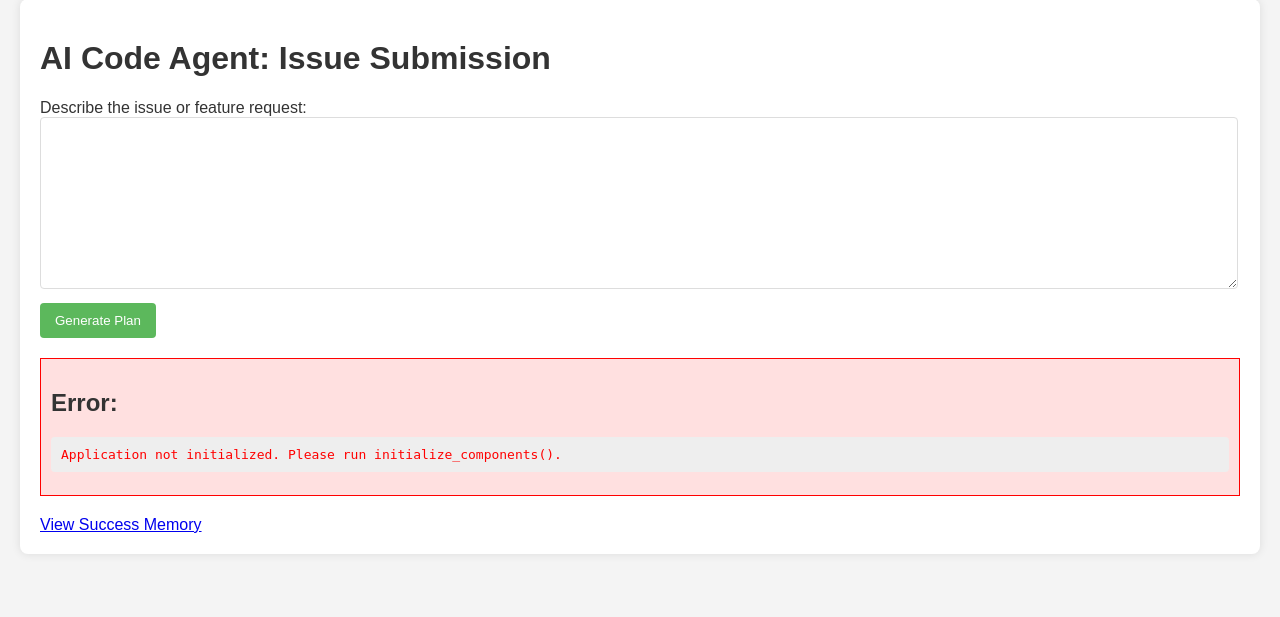
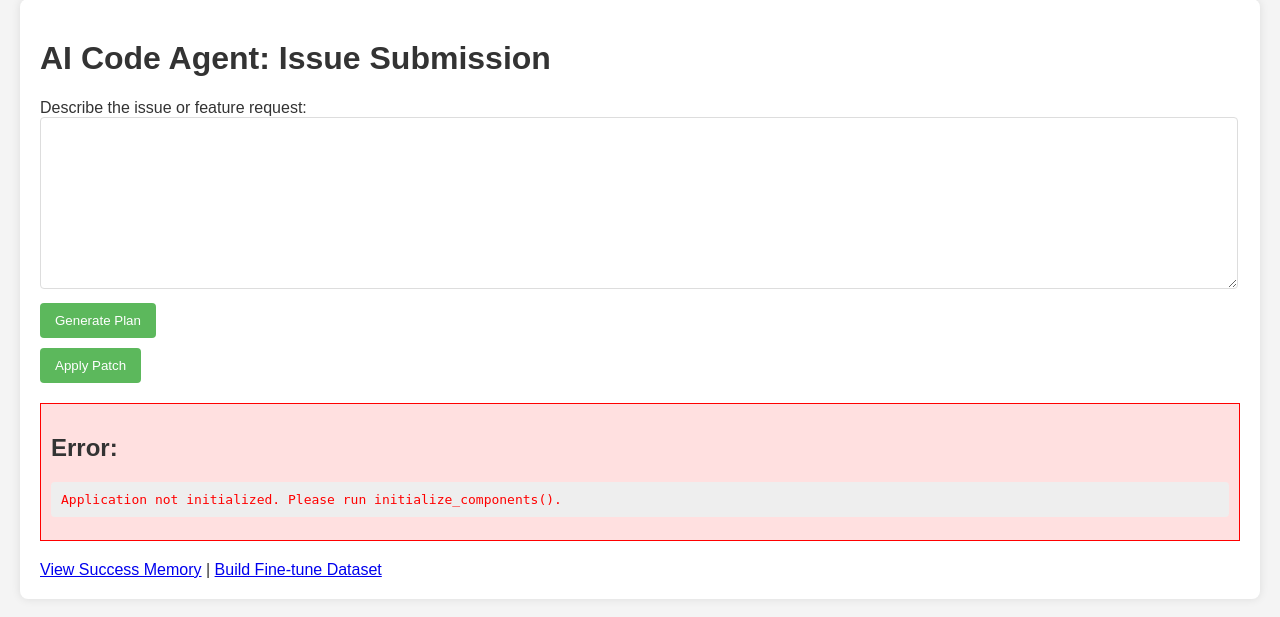
Before and after one commit to shefben/diffuseLLM_agent, a Flask app: page / in a window 1280 px wide. Shown: the part 21-638 px from the top of the page. Run offline with Flask 3, Linux system fonts and the light colour scheme; parts of the project's set-up code (start-up, migrations or seed data) failed here and were passed over.

Commit message:
Extend web UI and success logging

```diff
--- a/src/planner/phase_planner.py
+++ b/src/planner/phase_planner.py
@@ -958,6 +958,7 @@ Score:"""
                                     diff_summary=diff_summary,
                                     successful_script_str=validated_patch_script,
                                     patch_source=patch_source,
+                                    predicted_core=predicted_core,
                                     verbose=self.verbose,
                                 )
                                 if log_success:
--- a/src/utils/memory_logger.py
+++ b/src/utils/memory_logger.py
@@ -19,6 +19,7 @@ def log_successful_patch(
     diff_summary: str,
     successful_script_str: str,
     patch_source: Optional[str],
+    predicted_core: Optional[str] = None,
     verbose: bool = False,
     embedding_model: Optional["SentenceTransformer"] = None,
 ) -> bool:
@@ -31,6 +32,7 @@ def log_successful_patch(
         diff_summary: A string summary of the diff (e.g., from difflib).
         successful_script_str: The LibCST script string that was successful.
         patch_source: Information about which agent component generated the patch.
+        predicted_core: The core ("LLMCore" or "DiffusionCore") predicted to succeed.
         verbose: If True, prints success/failure messages.
 
     Returns:
@@ -58,6 +60,7 @@ def log_successful_patch(
         "successful_diff_summary": diff_summary,
         "successful_script": successful_script_str,
         "patch_source": patch_source if patch_source else "Unknown",
+        "predicted_core": predicted_core,
     }
 
     # Embed diff and script using a SentenceTransformer if provided
--- a/webapp/app.py
+++ b/webapp/app.py
@@ -1,4 +1,4 @@
-from flask import Flask, render_template, request
+from flask import Flask, render_template, request, redirect, url_for
 import sys
 from pathlib import Path
 import json  # For json.dumps as a fallback for displaying objects
@@ -15,6 +15,7 @@ try:
     from src.planner.spec_model import Spec
     from src.profiler.orchestrator import run_phase1_style_profiling_pipeline
     from src.utils.memory_logger import load_success_memory
+    from src.learning.ft_dataset import build_finetune_dataset
 except ImportError as e:
     print(
         f"Error importing project modules in webapp/app.py: {e}. Ensure PROJECT_ROOT is correct and src modules are accessible."
@@ -31,6 +32,9 @@ except ImportError as e:
 
     def run_phase1_style_profiling_pipeline(*_a, **_k):  # type: ignore
         return {"error": "profiling failed"}
+
+    def build_finetune_dataset(*_a, **_k):  # type: ignore
+        return False
 
     Spec = dict  # Placeholder type
 
@@ -200,6 +204,49 @@ def view_memory():
     return render_template("memory.html", entries=recent_entries)
 
 
+@app.route("/apply_patch", methods=["POST"])
+def apply_patch_route():
+    """Run full patch generation for an issue and redirect to memory."""
+    if not initialized:
+        return "Application not initialized", 503
+
+    issue_text = request.form.get("issue_text", "")
+    if not issue_text:
+        return redirect(url_for("index"))
+
+    spec_obj = phase_planner_global.spec_normalizer.normalise_request(issue_text)
+    if spec_obj is None or isinstance(spec_obj, dict) and "error" in spec_obj:
+        return render_template(
+            "index.html",
+            submitted_issue=issue_text,
+            spec_data=None,
+            plan_data=None,
+            error_message="Spec normalization failed",
+        )
+
+    phase_planner_global.plan_phases(spec_obj)
+    return redirect(url_for("view_memory"))
+
+
+@app.route("/prepare_dataset")
+def prepare_dataset_route():
+    """Generate a fine-tuning dataset from success memory."""
+    if not initialized:
+        return "Application not initialized", 503
+
+    data_dir = Path(app_config_global.get("general", {}).get("data_dir", ".agent_data"))
+    if not data_dir.is_absolute():
+        project_root = Path(
+            app_config_global.get("general", {}).get("project_root", ".")
+        )
+        data_dir = project_root / data_dir
+
+    output_path = data_dir / "finetune_dataset.jsonl"
+    ok = build_finetune_dataset(data_dir, output_path, verbose=True)
+    message = f"Dataset written to {output_path}" if ok else "Failed to build dataset"
+    return render_template("dataset.html", message=message)
+
+
 if __name__ == "__main__":
     import argparse
 
--- a/webapp/templates/index.html
+++ b/webapp/templates/index.html
@@ -18,10 +18,14 @@
 <body>
     <div class="container">
         <h1>AI Code Agent: Issue Submission</h1>
-        <form method="POST">
+        <form method="POST" action="/">
             <label for="issue_text">Describe the issue or feature request:</label><br>
             <textarea name="issue_text" id="issue_text" rows="10"></textarea><br>
             <input type="submit" value="Generate Plan">
+        </form>
+        <form method="POST" action="/apply_patch" style="margin-top:10px;">
+            <input type="hidden" name="issue_text" id="issue_text_hidden">
+            <input type="submit" value="Apply Patch">
         </form>
 
         {% if error_message %}
@@ -54,7 +58,15 @@
 
         <div style="margin-top: 20px;">
             <a href="/memory">View Success Memory</a>
+            |
+            <a href="/prepare_dataset">Build Fine-tune Dataset</a>
         </div>
     </div>
+    <script>
+        const issueField = document.getElementById('issue_text');
+        const hiddenField = document.getElementById('issue_text_hidden');
+        const applyForm = document.forms[1];
+        applyForm.addEventListener('submit', () => { hiddenField.value = issueField.value; });
+    </script>
 </body>
 </html>
```
Also changed, not shown: webapp/templates/dataset.html (added, +18 -0 lines), README.md.
